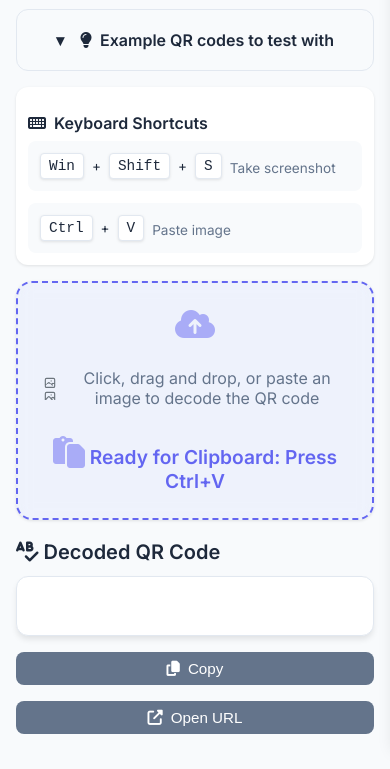
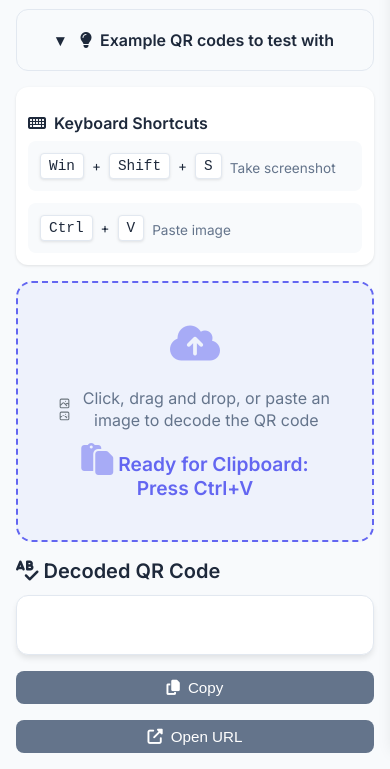
Before and after one commit to AndyLinSE/qr-code-decoder, a plain HTML site: page index.html in a window 390 px wide. Both pictures are taken after a click on the button 195 px from the left and 465 px from the top of the page. Shown: the part 100-869 px from the top of the page. Drawn offline with nearby package versions, Linux system fonts and the light colour scheme.

Commit message:
Add mobile-friendly image upload and capture support

```diff
--- a/index.html
+++ b/index.html
@@ -66,6 +66,7 @@
             </div>
 
             <div class="upload-section">
+                <input type="file" id="file-input" accept="image/*" capture="environment" style="display: none;" aria-label="Choose or capture image"/>
                 <div id="input-area" class="input-area" tabindex="0" role="button"
                      aria-label="Click, drag, or paste QR code image here">
                     <div class="upload-content">
--- a/script.js
+++ b/script.js
@@ -13,6 +13,16 @@ document.addEventListener('DOMContentLoaded', () => {
     const openLinkButton = document.getElementById('open-link-button');
     const historySection = document.querySelector('.history-section');
     const historyToggleButton = document.getElementById('history-toggle');
+    const fileInput = document.getElementById('file-input');
+
+    // Detect if device is mobile
+    const isMobile = /Android|webOS|iPhone|iPad|iPod|BlackBerry|IEMobile|Opera Mini/i.test(navigator.userAgent);
+
+    // Update UI text based on device type
+    if (isMobile) {
+        placeholderTextElement.textContent = 'Tap here to take a photo or choose from gallery';
+        pastePrompt.style.display = 'none';
+    }
 
     // Set the viewport height CSS variable
     const setVhProperty = () => {
@@ -76,7 +86,11 @@ document.addEventListener('DOMContentLoaded', () => {
 
     inputArea.addEventListener('click', () => {
         inputArea.classList.add('active');
-        pastePrompt.style.display = 'block';
+        if (isMobile) {
+            fileInput.click();
+        } else {
+            pastePrompt.style.display = 'block';
+        }
     });
 
     // Paste handling
@@ -110,6 +124,14 @@ document.addEventListener('DOMContentLoaded', () => {
     // Toggle functionality for History Sidebar
     historyToggleButton.addEventListener('click', () => {
         historySection.classList.toggle('collapsed');
+    });
+
+    // File input handling
+    fileInput.addEventListener('change', (event) => {
+        if (event.target.files && event.target.files[0]) {
+            placeholderTextElement.textContent = 'Processing...';
+            decodeImage(event.target.files[0]);
+        }
     });
 
     function handlePaste(event) {
--- a/style.css
+++ b/style.css
@@ -274,20 +274,18 @@ h1 {
 
 .input-area {
     border: 2px dashed var(--border-color);
-    border-radius: 16px;
-    padding: 25px;
+    border-radius: 1rem;
+    padding: 2rem;
     text-align: center;
     cursor: pointer;
-    margin-bottom: 20px;
-    position: relative;
-    background-color: var(--bg-secondary);
     transition: all 0.3s ease;
+    background-color: var(--bg-color-secondary);
+    min-height: 200px;
     display: flex;
     align-items: center;
     justify-content: center;
-    min-height: 120px;
-    backdrop-filter: blur(8px);
-    box-shadow: var(--shadow-sm);
+    position: relative;
+    margin-bottom: 2rem;
 }
 
 .input-area:focus,
@@ -698,6 +696,34 @@ h2 {
         width: 100%;
         justify-content: center;
     }
+
+    .input-area {
+        min-height: 180px;
+        padding: 1.5rem;
+        margin: 1rem 0;
+    }
+
+    .input-area .upload-content {
+        padding: 1rem;
+    }
+
+    .input-area .fa-cloud-upload-alt {
+        font-size: 2.5rem;
+        margin-bottom: 0.75rem;
+    }
+
+    .input-area .placeholder-text {
+        font-size: 1rem;
+        line-height: 1.4;
+        max-width: 280px;
+        margin: 0 auto;
+    }
+
+    /* Improve touch feedback */
+    .input-area:active {
+        transform: scale(0.98);
+        background-color: var(--bg-color-hover);
+    }
 }
 
 @media (max-width: 480px) {
```
